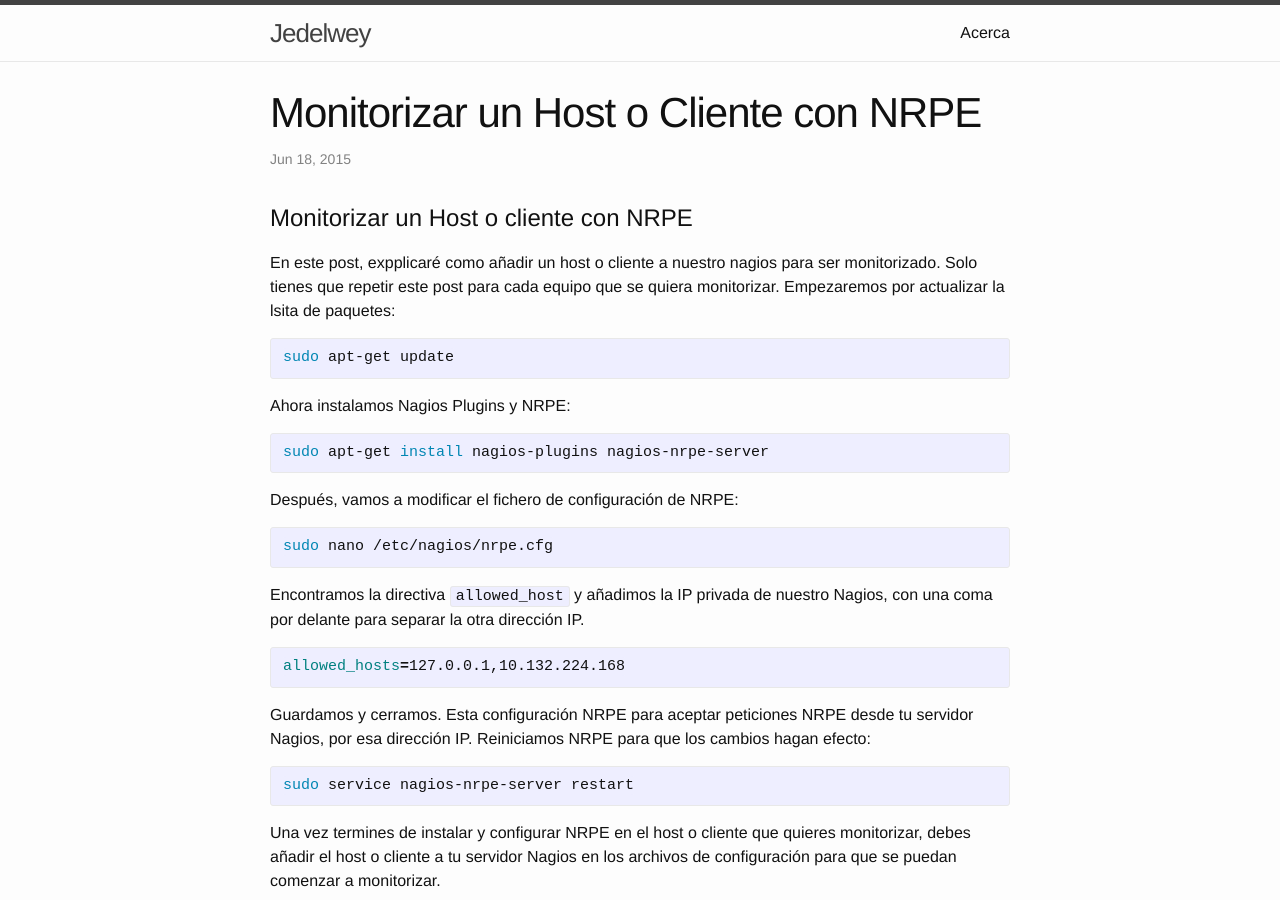
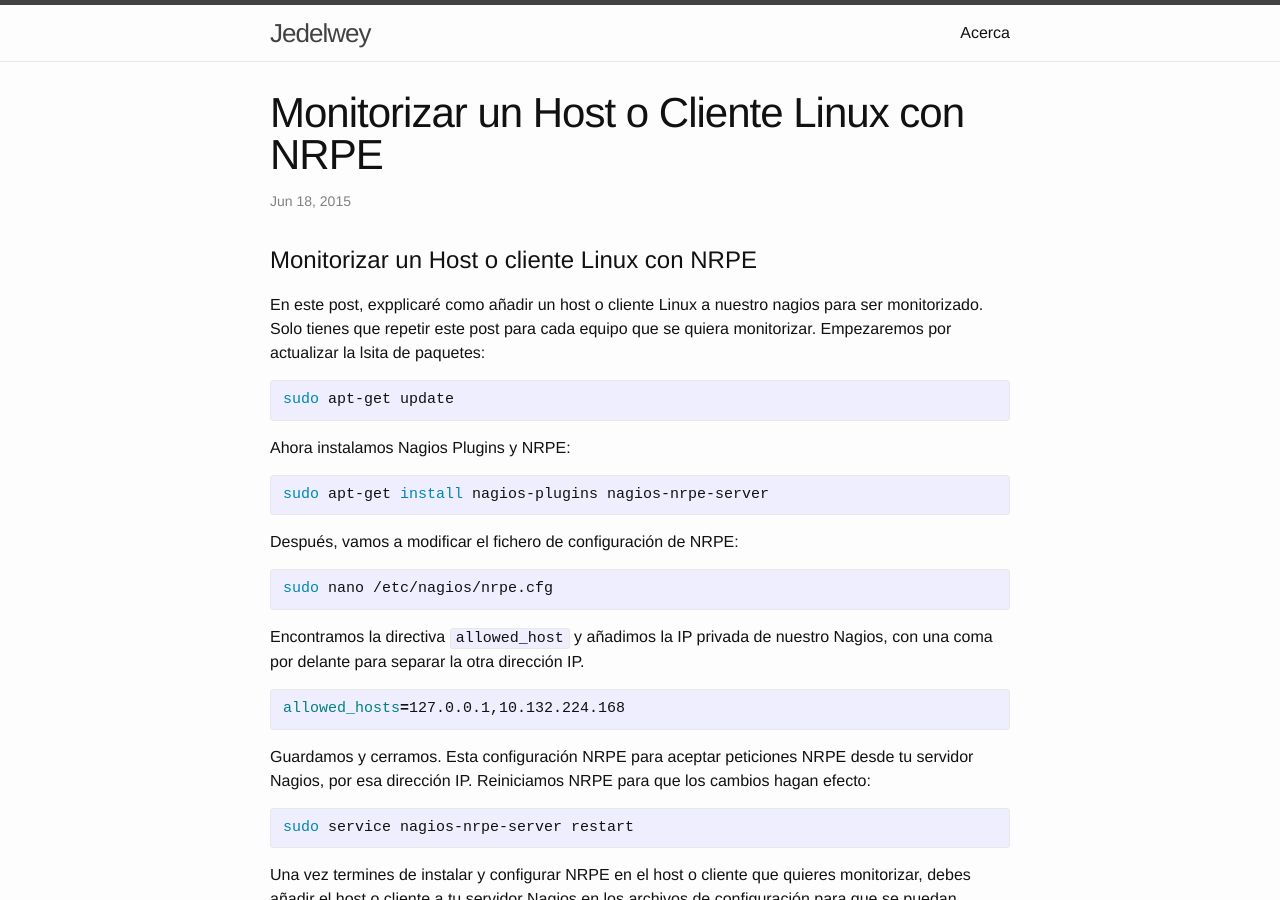
Before and after one commit to jedelwey/jedelwey.github.io, a Jekyll site: the page built from _posts/2015-06-18-monitorizar-un-host-o-cliente-linux-con-nrpe.markdown, in a window 1280 px wide and 900 px high. Built offline with Jekyll 4.4.1, drawn with Linux system fonts in a browser that asks for light colours.

```diff
--- a/_posts/2015-06-18-monitorizar-un-host-o-cliente-con-nrpe.markdown
+++ b/_posts/2015-06-18-monitorizar-un-host-o-cliente-linux-con-nrpe.markdown
@@ -1,13 +1,13 @@
 ---
 layout: post
-title:  "Monitorizar un Host o Cliente con NRPE"
+title:  "Monitorizar un Host o Cliente Linux con NRPE"
 date:   2015-06-18 00:26:00
 categories: nagios
 ---
 
-# Monitorizar un Host o cliente con NRPE
+# Monitorizar un Host o cliente Linux con NRPE
 
-En este post, expplicaré como añadir un host o cliente a nuestro nagios para ser monitorizado. Solo tienes que repetir este post para cada equipo que se quiera monitorizar.
+En este post, expplicaré como añadir un host o cliente Linux a nuestro nagios para ser monitorizado. Solo tienes que repetir este post para cada equipo que se quiera monitorizar.
 Empezaremos por actualizar la lsita de paquetes:
 
 {% highlight bash %}
```
Also changed, not shown: _posts/2015-06-18-Monitorizar-un-Host-o-Cliente Windows-con-NSClient.markdown (added, +12 -0 lines).
